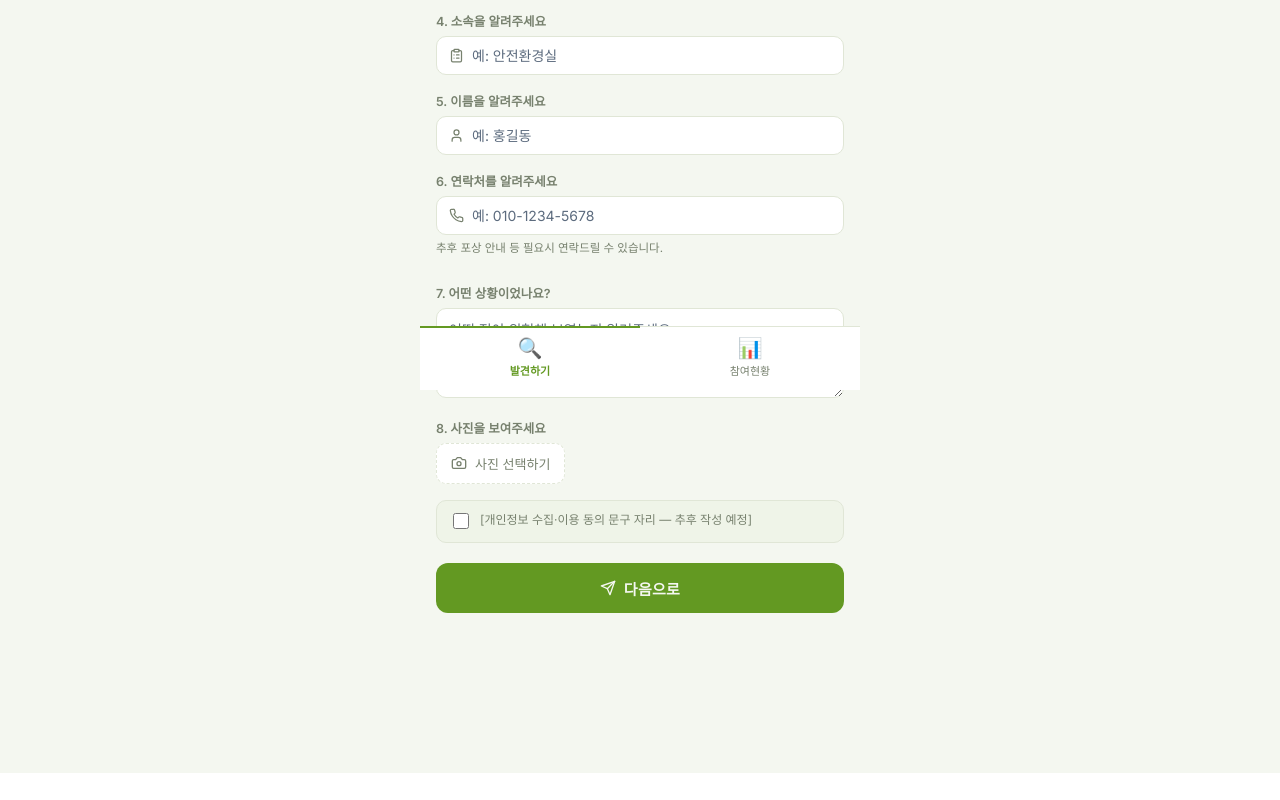
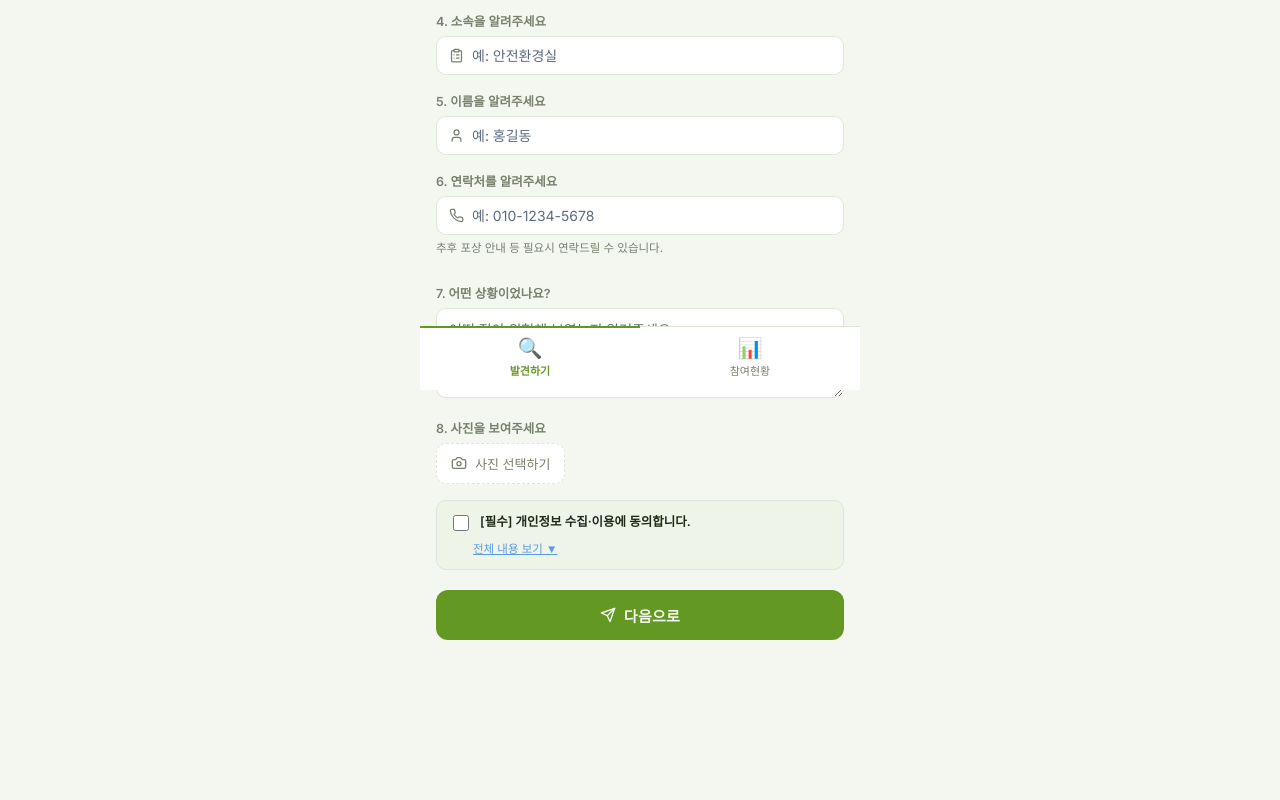
Before and after one commit to sojleeee/acha-sago-app, a React (Vite) app: page / in a window 1280 px wide. Shown: the part 410-1210 px from the top of the page. Before the commit the page ends 1183 px from the top, so only its background shows below. Built offline with nearby package versions, Linux system fonts and the light colour scheme.

Commit message:
Update ReportApp.jsx

```diff
--- a/src/ReportApp.jsx
+++ b/src/ReportApp.jsx
@@ -773,6 +773,7 @@ function ReportForm({ onSubmit }) {
   const [errors, setErrors]         = useState({});
   const [submitting, setSubmitting] = useState(false);
   const [consent, setConsent]       = useState(false);
+  const [consentOpen, setConsentOpen] = useState(false);
   const fileRef = useRef(null);
 
   const handlePhoto = async (e) => {
@@ -905,17 +906,49 @@ function ReportForm({ onSubmit }) {
         <input ref={fileRef} type="file" accept="image/*" onChange={handlePhoto} style={{ display: "none" }} />
       </Field>
 
-      <label style={{ display: "flex", alignItems: "flex-start", gap: 8, background: C.surfaceAlt, border: `1px solid ${errors.consent ? C.red : C.line}`, borderRadius: 10, padding: "10px 12px", cursor: "pointer" }}>
+      <div style={{ background: C.surfaceAlt, border: `1px solid ${errors.consent ? C.red : C.line}`, borderRadius: 10, padding: "12px" }}>
+        <label style={{ display: "flex", alignItems: "flex-start", gap: 8, cursor: "pointer" }}>
           <input
             type="checkbox"
             checked={consent}
             onChange={(e) => { setConsent(e.target.checked); setErrors((p) => ({ ...p, consent: undefined })); }}
             style={{ marginTop: 2, flexShrink: 0, width: 16, height: 16, accentColor: C.blue, cursor: "pointer" }}
           />
-        <span style={{ fontSize: 12, color: C.muted, lineHeight: 1.5 }}>
-          [개인정보 수집·이용 동의 문구 자리 — 추후 작성 예정]
+          <span style={{ fontSize: 12.5, color: C.text, lineHeight: 1.5, fontWeight: 600 }}>
+            [필수] 개인정보 수집·이용에 동의합니다.
           </span>
         </label>
+        <button
+          type="button"
+          onClick={() => setConsentOpen((v) => !v)}
+          style={{ background: "transparent", border: "none", color: C.blue, fontSize: 11.5, textDecoration: "underline", cursor: "pointer", padding: "6px 0 0 24px" }}
+        >
+          {consentOpen ? "내용 접기 ▲" : "전체 내용 보기 ▼"}
+        </button>
+        {consentOpen && (
+          <div style={{ marginTop: 8, marginLeft: 24, background: C.surface, border: `1px solid ${C.line}`, borderRadius: 8, padding: 12, fontSize: 11.5, color: C.muted, lineHeight: 1.6 }}>
+            <p style={{ margin: "0 0 8px", fontWeight: 700, color: C.text }}>&lt;아차사고 발굴앱을 위한 개인정보 수집·이용 동의서&gt;</p>
+            <p style={{ margin: "0 0 10px" }}>수도권매립지관리공사는 아래와 같이 개인정보를 수집·이용하고자 합니다. 내용을 자세히 확인하신 후 동의 여부를 결정해 주시기 바랍니다. 수집된 개인정보는 안전하게 보관되며, 수집 목적 내에서만 이용됩니다.</p>
+            <table style={{ width: "100%", borderCollapse: "collapse", marginBottom: 10 }}>
+              <thead>
+                <tr>
+                  <th style={{ border: `1px solid ${C.line}`, padding: 6, fontWeight: 700, color: C.text, textAlign: "left" }}>개인정보 항목</th>
+                  <th style={{ border: `1px solid ${C.line}`, padding: 6, fontWeight: 700, color: C.text, textAlign: "left" }}>수집·이용 목적</th>
+                  <th style={{ border: `1px solid ${C.line}`, padding: 6, fontWeight: 700, color: C.text, textAlign: "left" }}>보유·이용 기간</th>
+                </tr>
+              </thead>
+              <tbody>
+                <tr>
+                  <td style={{ border: `1px solid ${C.line}`, padding: 6 }}>이름, 휴대폰 번호, 소속, 사진</td>
+                  <td style={{ border: `1px solid ${C.line}`, padding: 6 }}>위험요인 신고 접수 및 개선 조치 처리, 담당 부서 배정 및 조치 결과 확인, 우수 참여자 포상 심사</td>
+                  <td style={{ border: `1px solid ${C.line}`, padding: 6 }}>목적 달성 후 즉시 파기</td>
+                </tr>
+              </tbody>
+            </table>
+            <p style={{ margin: 0 }}>※ 위의 개인정보 수집·이용에 대한 동의를 거부할 권리가 있습니다. 다만 동의를 거부하실 경우 서비스 이용이 제한될 수 있습니다.</p>
+          </div>
+        )}
+      </div>
       {errors.consent && <span style={{ fontSize: 11.5, color: C.red, marginTop: -10 }}>{errors.consent}</span>}
 
       <button onClick={handleSubmit} disabled={submitting || photoBusy} className="osw"
```
Lines whose indentation alone changed are shown as unchanged.
